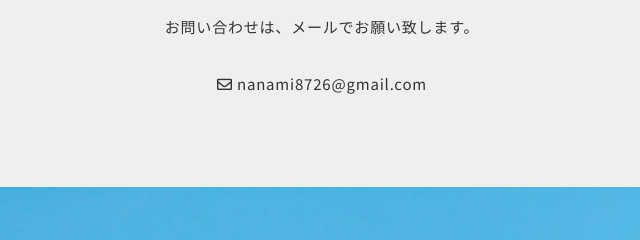
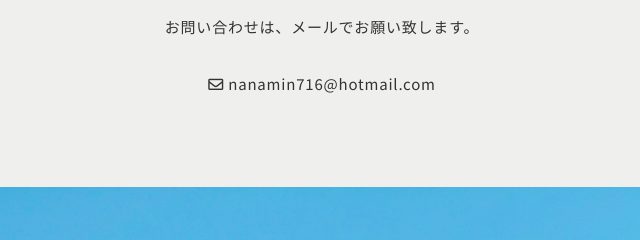
Before and after one commit to Violet773/Violet773.github.io, a plain HTML site: page index.html in a window 1280 px wide. Shown: the part 3465-3705 px from the top of the page, 318-958 px from the left. Drawn offline with nearby package versions, Linux system fonts and the light colour scheme; a web font is replaced by a local one.

Commit message:
change contact address

```diff
--- a/index.html
+++ b/index.html
@@ -293,7 +293,7 @@
             <!--        src="img/contact/icon_fb.png" alt=""></a>-->
             <!--  </li>-->
             <!--</ul>-->
-            <div class="contact-text"><p><i class="far fa-envelope"></i></p> nanami8726@gmail.com</div>
+            <div class="contact-text"><p><i class="far fa-envelope"></i></p> nanamin716@hotmail.com</div>
           </div>
         </div>
       </section>
```
